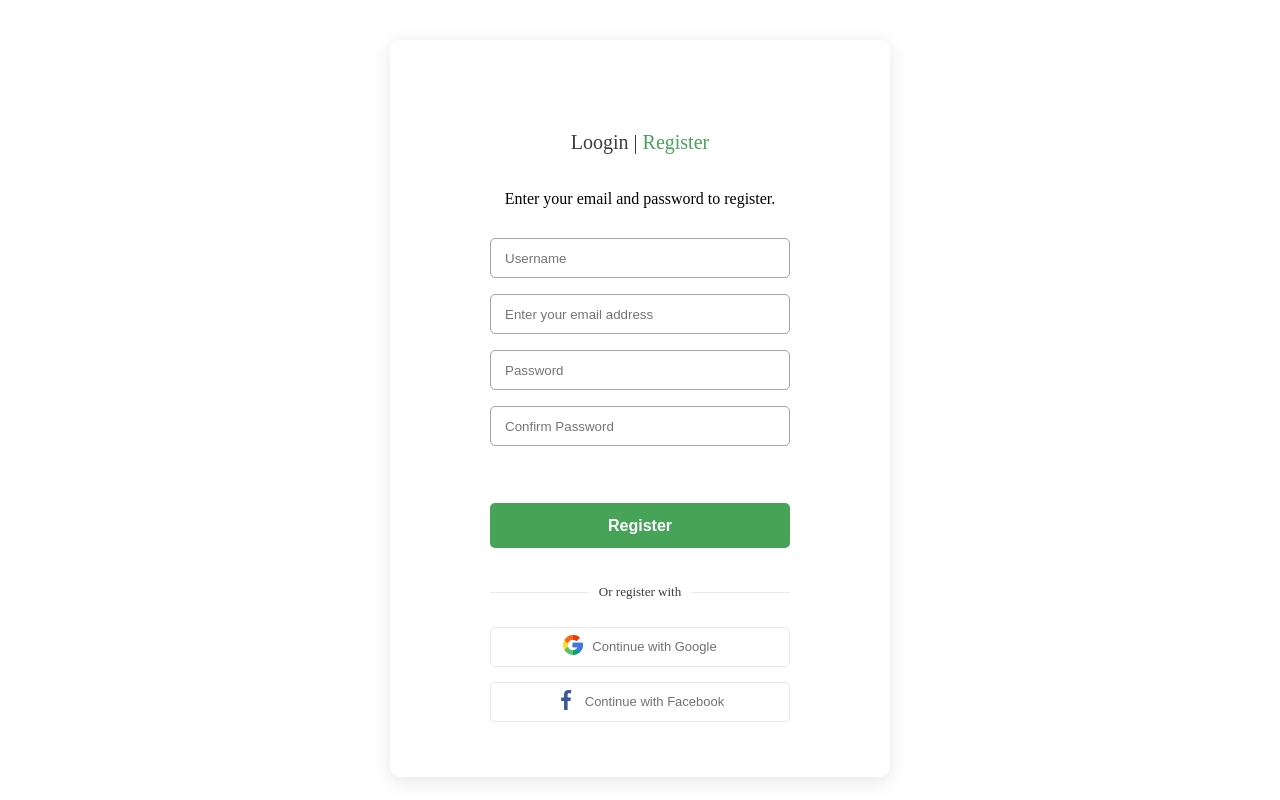
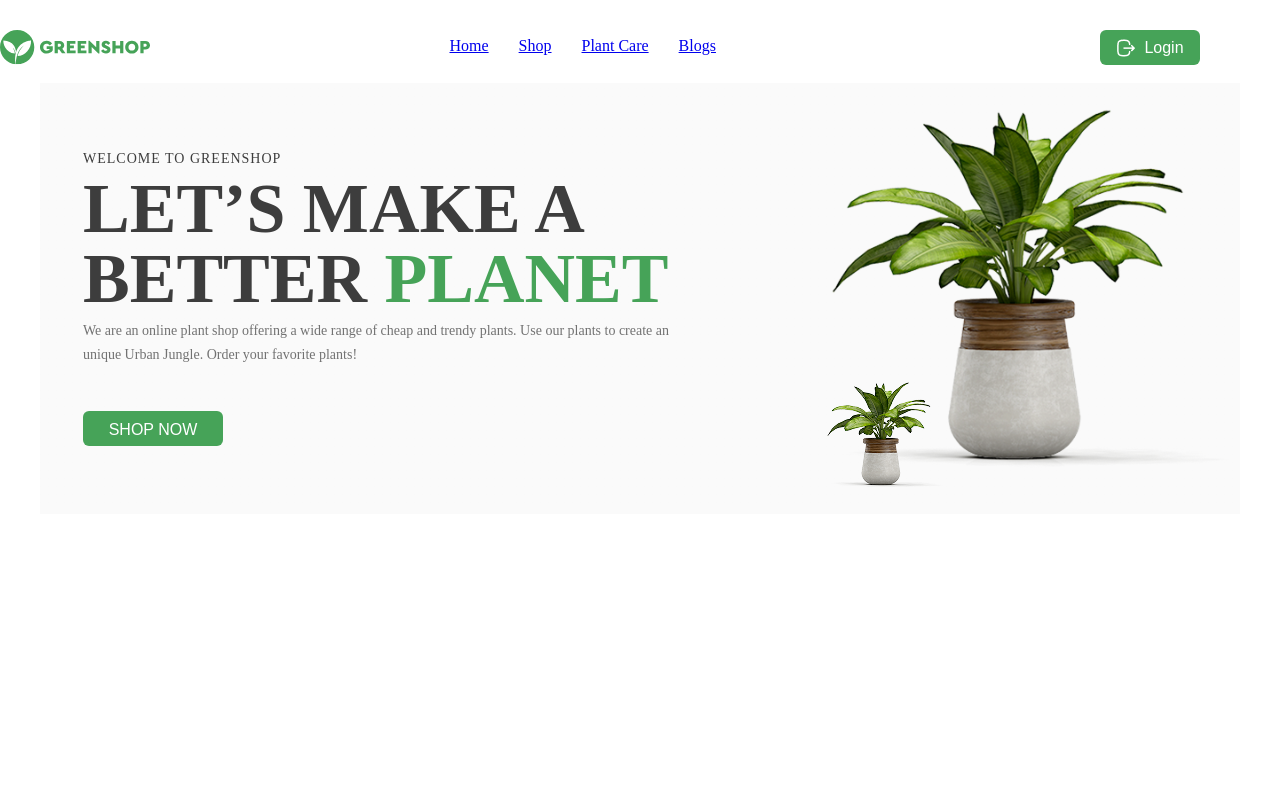
Before and after one commit to Polyara/Lesson-git, a plain HTML site: page index.html in a window 1280 px wide. Drawn offline with Linux system fonts and the light colour scheme.

Commit message:
add page index

```diff
--- a/css/main.css
+++ b/css/form.css
@@ -7,8 +7,6 @@ body {
     margin: 0;
 }
 input, textarea {
-    /*display: block;*/
-    width: 100%;
     align-content: center;
     margin-bottom: 16px;
     padding: 12px 14px;
@@ -36,7 +34,6 @@ input, textarea {
     align-items: center;
 
     cursor: pointer;
-    font-weight: bold;
 
     font-weight: 700;
     font-size: 16px;
--- /dev/null
+++ b/css/index.css
@@ -0,0 +1,160 @@
+* {
+    margin: 0;
+    padding: 0;
+    box-sizing: border-box;
+    border: none;
+    outline: none;
+
+}
+
+.container {
+    max-width: 1200px;
+    margin: 0 auto;
+    display: flex;
+    justify-content: center;
+
+}
+
+.header {
+    max-width: 1200px;
+    height: 53px;
+    top: 30px;
+    left: 120px;
+    opacity: 1;
+    display: flex;
+    justify-content: space-between;
+    margin-bottom: 30px;
+
+}
+
+.logo {
+    width: 150px;
+    display: inline-block;
+    height: 34px;
+    opacity: 1;
+    margin-top: 30px;
+}
+
+.container-menu {
+    width: 351px;
+    height: 45px;
+    margin-top: 38px;
+    opacity: 1;
+    gap: 30px;
+    display: flex;
+
+}
+
+.logo-text {
+    display: inline-block;
+}
+
+.menu-text {
+    /*font-family: Cera Pro;*/
+    font-weight: 400;
+    font-size: 16px;
+    line-height: 100%;
+
+}
+
+.logo-login {
+    width: 20px;
+    height: 20px;
+    margin-top: 0;
+}
+
+.btn {
+    width: 100px;
+    height: 35px;
+    left: 1100px;
+    opacity: 1;
+    align-items: center;
+    display: flex;
+    justify-content: center;
+    gap: 8px;
+    margin-top: 30px;
+
+    color: white;
+    background-color: #46A358;
+    border-radius: 6px;
+    line-height: 20px;
+    font-size: 16px;
+    font-weight: 500;
+    padding: 8px 16px 7px;
+}
+
+.btn-large {
+    width: 140px;
+    padding: 11px 24px 9px;
+}
+
+.section-1 {
+    font-size: 0;
+    background: linear-gradient(97.77deg, rgba(245, 245, 245, 0.5) -23.46%, rgba(245, 245, 245, 0.5) 107.51%);
+
+    .left-site {
+        padding: 68px 43px;
+        width: 60%;
+        display: inline-block;
+
+        * {
+            max-width: 600px;
+        }
+    }
+
+    .right-site {
+        width: 40%;
+        vertical-align: top;
+        display: inline-block;
+        position: relative;
+        text-align: right;
+
+        .large-image {
+            max-width: 450px;
+        }
+
+        .small-image {
+            position: absolute;
+            bottom: 17px;
+            left: 55px;
+            height: 135px;
+        }
+    }
+
+    h3 {
+        /*font-family: Cera Pro;*/
+        color: #3D3D3D;
+        font-weight: 500;
+        font-size: 14px;
+        line-height: 16px;
+        letter-spacing: 1px;
+        text-transform: uppercase;
+        margin-bottom: 7px;
+    }
+
+    h1 {
+        /*font-family: Cera Pro;*/
+        color: #3D3D3D;
+        font-weight: 900;
+        font-size: 70px;
+        line-height: 70px;
+        text-transform: uppercase;
+        margin-bottom: 5px;
+    }
+
+    p {
+        /*font-family: Cera Pro;*/
+        color: #727272;
+        font-weight: 400;
+        font-size: 14px;
+        line-height: 24px;
+        margin-bottom: 44px;
+
+    }
+
+    Span {
+        color: #46A358;
+    }
+
+
+}
--- a/index.html
+++ b/index.html
@@ -1,201 +1,52 @@
-<!DOCTYPE html>
+<!doctype html>
 <html lang="en">
 <head>
     <meta charset="UTF-8">
-    <title>Registration</title>
-    <style>
-        * {
-            box-sizing: border-box;
+    <meta name="viewport"
+          content="width=device-width, user-scalable=no, initial-scale=1.0, maximum-scale=1.0, minimum-scale=1.0">
+    <meta http-equiv="X-UA-Compatible" content="ie=edge">
+    <link rel="stylesheet" href="./css/index.css">
+    <title>Index</title>
+</head>
 
+<body>
 
-        }
-        body {
-            display: flex;
-            justify-content: center;
-            margin: 0;
-        }
-        input, textarea {
-            /*display: block;*/
-            /*width: 100%;*/
-            align-content: center;
-            margin-bottom: 16px;
-            padding: 12px 14px;
+<header>
+    <div class="header">
+            <span class="logo">
+                <a href="./index.html" class="logo-text"><img src="./img/logo.svg" alt="logo"></a>
+            </span>
 
-            width: 300px;
-            height: 40px;
-            border-radius: 5px;
-            border: 1px solid #A5A5A5;
-
-            color: #A5A5A5;
-
-
-        }
-        .submit-btn{
-            background-color: #46A358;
-            color: white;
-            border: none;
-            border-radius: 5px;
-
-            width: 100%;
-            height: 45px;
-
-            display: flex;
-            justify-content: center;
-            align-items: center;
-
-            cursor: pointer;
-            /*font-weight: bold;*/
-
-            font-weight: 700;
-            font-size: 16px;
-            line-height: 16px;
-
-        }
-        .register-button-wrapper {
-            margin-top: 41px;
-        }
-
-        section {
-            background: white;
-            padding: 40px;
-            border-radius: 10px;
-            box-shadow: 0 4px 20px rgba(0,0,0,0.1);
-            width: 500px;
-            margin-top: 40px;
-            display: flex;
-            flex-direction: column;
-            align-items: center;
-        }
-        form{
-            text-align: center;
-            max-width: 300px;
-            width: 100%;
-            margin-top: 14px;
-        }
-
-        h1 {
-            font-weight: 500;
-            font-size: 20px;
-            line-height: 1.2;
-            margin-bottom: 20px;
-            margin-top: 50px;
-        }
-        .divider {
-            display: flex;
-            align-items: center;
-            text-align: center;
-            margin: 36px 0 27px 0;
-            width: 300px;
-        }
-
-        .divider::before,
-        .divider::after {
-            content: '';
-            flex: 1;
-            border-bottom: 1px solid #EAEAEA;
-        }
-
-        .divider-text {
-            padding: 0 10px;
-            font-size: 13px;
-            font-weight: 400;
-            color: #3D3D3D;
-        }
-        .social-btn {
-            width: 300px;
-            height: 40px;
-            border-radius: 5px;
-
-            font-weight: 500;
-            line-height: 16px;
-            text-align: center;
-            font-size: 13px;
-            color: #727272;
-
-            display: flex;
-            justify-content: center;
-            align-items: center;
-            cursor: pointer;
-
-            margin-bottom: 15px;
-        }
-
-        .google-btn {
-            background-color: white;
-            border: 1px solid #EAEAEA;
-            margin-top: 0;
-        }
-
-        .facebook-btn {
-            background-color: white;
-            border: 1px solid #EAEAEA;
-            color: #727272;
-        }
-        .social-img {
-            margin-right: 9px;
-        }
-        .social-img {
-            margin-right: 9px;
-        }
-
-    </style>
-</head>
-<body>
-<section>
-
-    <h1>
-        <span style="color: #3D3D3D">Loogin</span>
-        <span style="color: #3D3D3D"> | </span>
-        <span style="color: #46A358">Register</span>
-    </h1>
-    <p>Enter your email and password to register.</p>
-    <form>
-
-        <input type="text" name="username" placeholder="Username">
-        <input type="email" name="email" placeholder="Enter your email address">
-        <input type="password" name="password" placeholder="Password">
-        <input type="password" name="confirm_password" placeholder="Confirm Password">
-        <div class="register-button-wrapper">
-            <button class="submit-btn" type="submit">Register</button>
-        </div>
-        <div class="divider">
-            <span class="divider-text">Or register with</span>
-        </div>
-        <button type="button" class="social-btn google-btn">
-            <div class="social-img">
-                <svg width="20" height="20" viewBox="0 0 20 20" fill="none" xmlns="http://www.w3.org/2000/svg">
-                    <g clip-path="url(#clip0_2_2044)">
-                        <path d="M16.4336 17.6055C14.6992 19.0703 12.4492 20 9.99999 20C6.35545 20 3.1562 17.9922 1.42186 15.0625L2.07116 12.0695L4.9492 11.5352C5.61717 13.6914 7.63276 15.2734 9.99999 15.2734C11.1484 15.2734 12.2148 14.9102 13.0937 14.2656L15.8594 14.6875L16.4336 17.6055Z" fill="#59C36A"/>
-                        <path d="M16.4336 17.6055L15.8594 14.6875L13.0937 14.2656C12.2148 14.9102 11.1484 15.2735 10 15.2735V20C12.4493 20 14.6992 19.0703 16.4336 17.6055Z" fill="#00A66C"/>
-                        <path d="M4.72656 10C4.72656 10.539 4.8086 11.0546 4.94922 11.5352L1.42188 15.0625C0.542969 13.5859 0 11.8515 0 10C0 8.1484 0.542969 6.41406 1.42188 4.9375L4.25285 5.42473L4.94922 8.46484C4.8086 8.94527 4.72656 9.4609 4.72656 10Z" fill="#FFDA2D"/>
-                        <path d="M20 10C20 13.0468 18.5899 15.7773 16.4336 17.6055L13.0938 14.2656C13.7734 13.7734 14.3477 13.1171 14.7227 12.3437H10C9.67184 12.3437 9.41406 12.0859 9.41406 11.7578V8.24219C9.41406 7.91402 9.67184 7.65625 10 7.65625H19.25C19.5312 7.65625 19.7773 7.85543 19.8242 8.13668C19.9414 8.74609 20 9.37887 20 10Z" fill="#4086F4"/>
-                        <path d="M14.7227 12.3437C14.3477 13.1171 13.7734 13.7734 13.0938 14.2656L16.4336 17.6055C18.5899 15.7773 20 13.0469 20 10C20 9.37887 19.9414 8.74609 19.8242 8.13668C19.7773 7.85543 19.5312 7.65625 19.25 7.65625H10V12.3437H14.7227Z" fill="#4175DF"/>
-                        <path d="M16.5976 2.79293C16.6094 2.95699 16.5391 3.10937 16.4336 3.22652L13.9258 5.72262C13.7266 5.93355 13.3985 5.95699 13.1641 5.78121C12.2382 5.08984 11.1484 4.72656 9.99999 4.72656C7.63276 4.72656 5.61717 6.30855 4.9492 8.46484L1.42186 4.9375C3.1562 2.00781 6.35546 0 9.99999 0C12.332 0 14.6055 0.859375 16.3867 2.35934C16.5156 2.46484 16.5859 2.62887 16.5976 2.79293Z" fill="#FF641A"/>
-                        <path d="M13.1641 5.78121C13.3984 5.95703 13.7265 5.93355 13.9257 5.72262L16.4336 3.22652C16.5391 3.10938 16.6094 2.95703 16.5976 2.79293C16.5859 2.62883 16.5156 2.46484 16.3867 2.35934C14.6055 0.859375 12.332 0 10 0V4.72656C11.1484 4.72656 12.2382 5.08984 13.1641 5.78121Z" fill="#F03800"/>
-                    </g>
-                    <defs>
-                        <clipPath id="clip0_2_2044">
-                            <rect width="20" height="20" fill="white"/>
-                        </clipPath>
-                    </defs>
-                </svg>
-
-            </div>
-            Continue with Google
+            <span class="container-menu">
+                    <a href="./index.html" class="menu-text">Home</a>
+                    <a href="./index.html" class="menu-text">Shop</a>
+                    <a href="./index.html" class="menu-text">Plant Care</a>
+                    <a href="./index.html" class="menu-text">Blogs</a>
+            </span>
+        <button class="btn">
+            <img src="img/logo-login.png" alt="logo-login" class="logo-login">
+            Login
         </button>
 
-        <button type="button" class="social-btn facebook-btn">
+    </div>
+</header>
 
-            <div class="social-img">
-                <svg width="20" height="20" viewBox="0 0 20 20" fill="none" xmlns="http://www.w3.org/2000/svg">
-                    <path d="M13.3309 3.32083H15.1567V0.140833C14.8417 0.0975 13.7584 0 12.4967 0C6.72006 0 8.29172 6.54167 8.06172 7.5H5.15589V11.055H8.06089V20H11.6226V11.0558H14.4101L14.8526 7.50083H11.6217C11.7784 5.1475 10.9876 3.32083 13.3309 3.32083Z" fill="#3B5999"/>
-                </svg>
-            </div>
-            Continue with Facebook
-        </button>
-    </form>
-</section>
+<main>
+    <section class="section-1 container">
+        <div class="left-site">
+            <h3>Welcome to GreenShop</h3>
+            <h1>Let’s Make a Better <span>Planet</span></h1>
+            <p>We are an online plant shop offering a wide range of cheap and trendy plants.
+                Use our plants to create an unique Urban Jungle. Order your favorite plants!</p>
+            <button class="btn btn-large">SHOP NOW</button>
+        </div>
+        <div class="right-site">
+            <img src="img/plant.png" alt="plant" class="large-image">
+            <img src="img/small-plant.png" alt="small-plant" class="small-image">
+        </div>
 
+    </section>
+</main>
 
 </body>
 </html>
```
Also changed, not shown: pages/registration.html (+3 -3 lines), img/facebook-icon.svg (renamed from images/facebook-icon.svg), img/google-icon.svg (renamed from images/google-icon.svg), img/logo-login.png (added), img/logo.svg (added), img/plant.png (added), img/small-plant.png (added).
